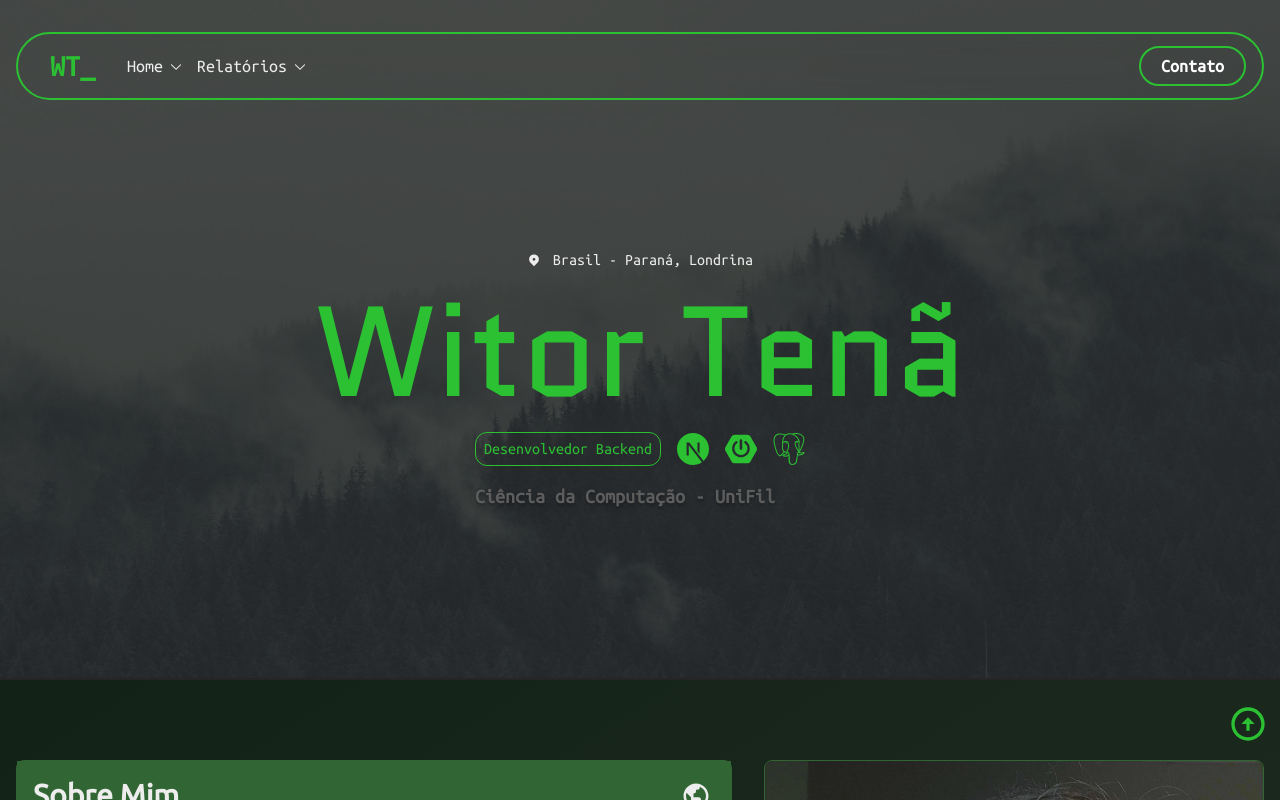
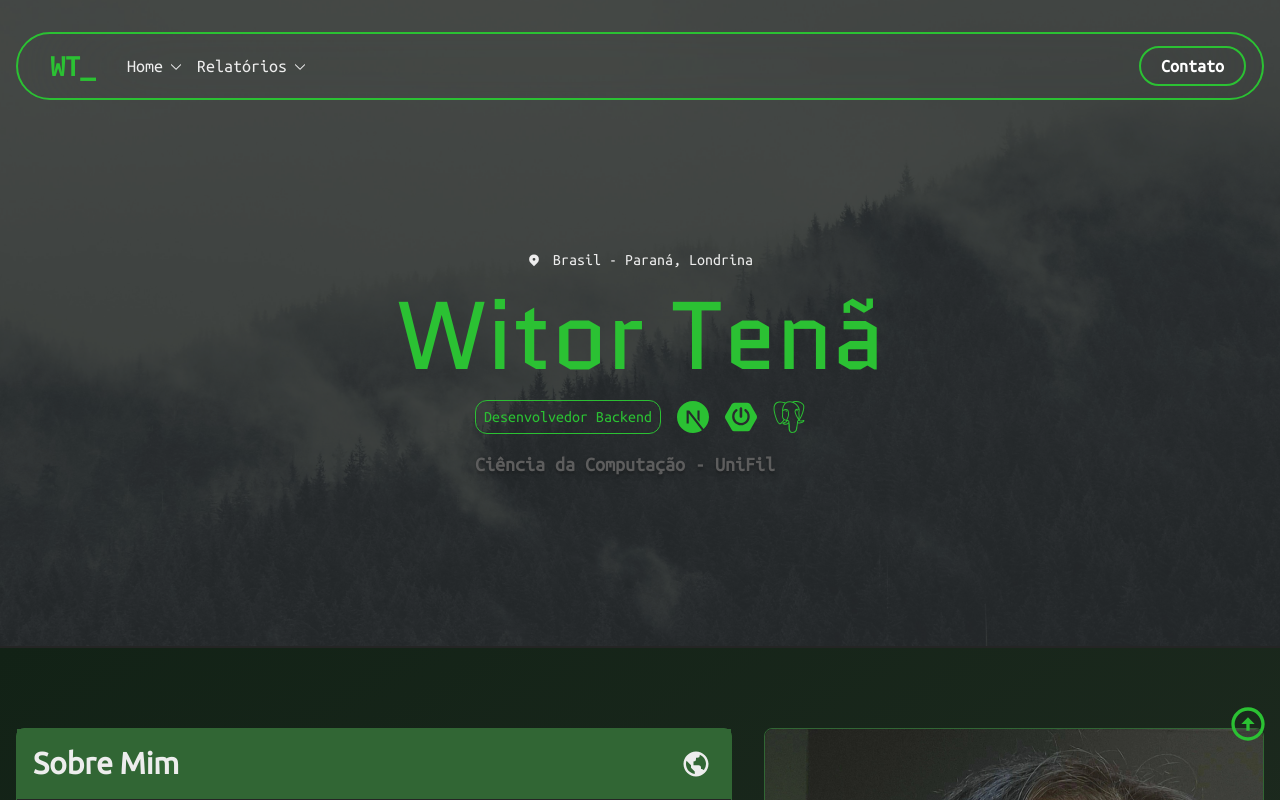
Before and after one commit to WitorDev/witortena, a Next.js app: page / in a window 1280 px wide. Shown: the top 800 px of the page. Built offline with nearby package versions, Linux system fonts and the light colour scheme; a web font is replaced by a local one.

Commit message:
updated sizing in text in hero section

```diff
--- a/app/components/Hero.tsx
+++ b/app/components/Hero.tsx
@@ -66,7 +66,7 @@ export default function Hero() {
         <div className="mx-auto text-center">
           <h1
             id="title"
-            className={`${novaFonte.className} w-full text-8xl mt-4 sm:text-9xl font-bold text-primary-accent`}
+            className={`${novaFonte.className} w-full text-8xl mt-4 font-bold text-primary-accent`}
           >
             Witor Tenã
           </h1>
```
